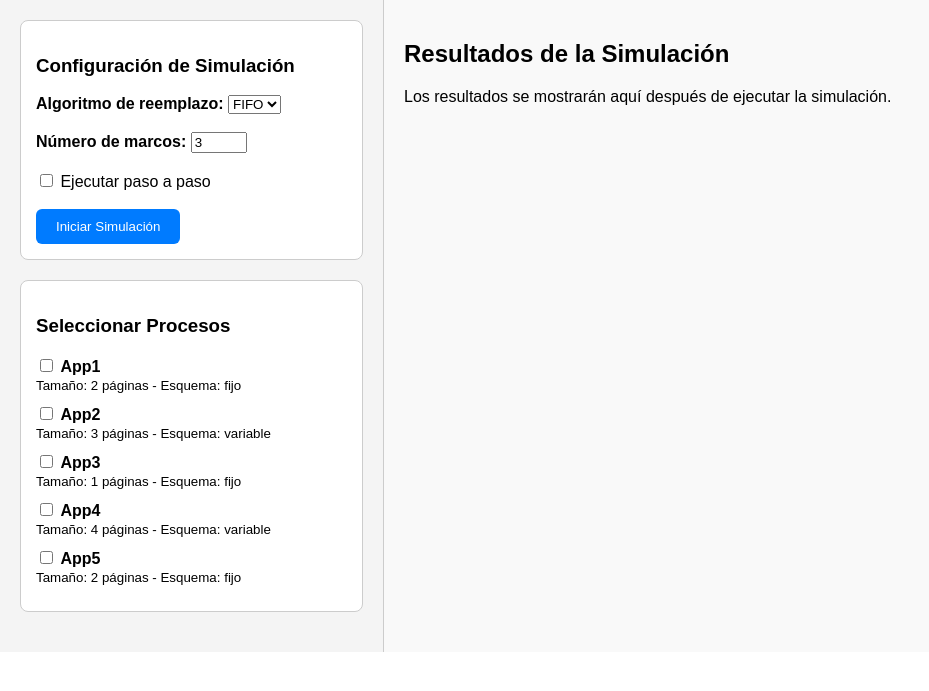
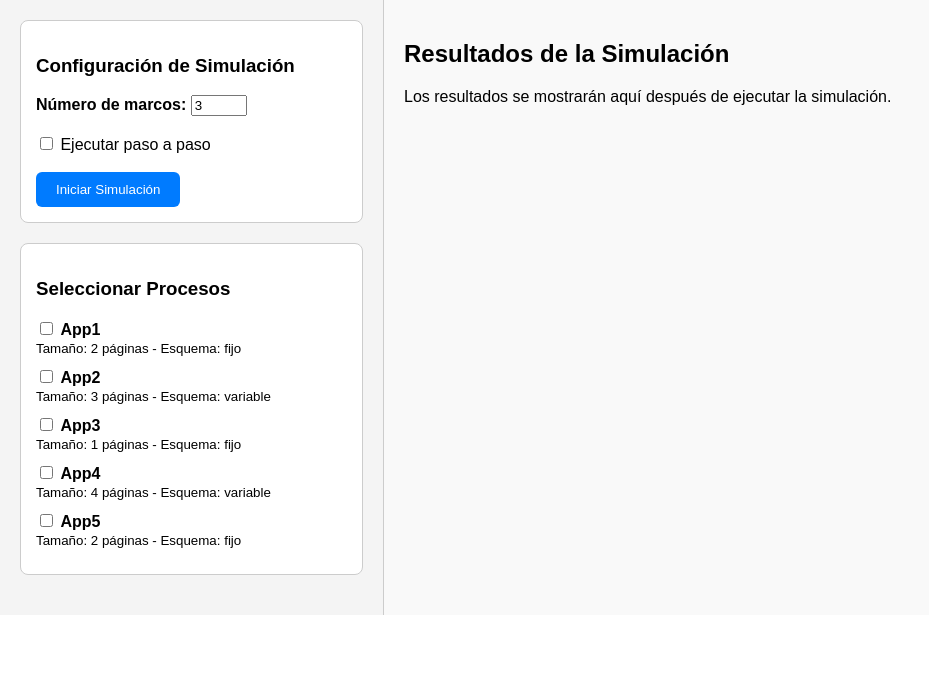
Before and after one commit to JhonCamargo-404/Gestion-de-memoria, a Flask app: page / in a window 1280 px wide. Shown: the top 691 px of the page, without its empty margins (0-929 px from the left). Run offline with Flask 3, Linux system fonts and the light colour scheme.

Commit message:
ajustes interfaz

```diff
--- a/static/script.js
+++ b/static/script.js
@@ -5,7 +5,7 @@ document.addEventListener("DOMContentLoaded", function () {
     const pasos = JSON.parse(pasosJson.textContent);
     const pasoElements = document.querySelectorAll(".paso");
 
-    // Mostrar detalles al hacer clic
+    // Asociar clics a los bloques del flujo
     pasoElements.forEach((el, idx) => {
         el.addEventListener("click", () => mostrarDetallesPaso(idx));
     });
@@ -14,22 +14,27 @@ document.addEventListener("DOMContentLoaded", function () {
         const paso = pasos[index];
         if (!paso) return;
 
+        // Mostrar datos técnicos
         document.getElementById("det-proceso").textContent = paso.proceso;
         document.getElementById("det-variable").textContent = paso.variable;
         document.getElementById("det-virt").textContent = paso.direccion_virtual;
         document.getElementById("det-fisica").textContent = paso.direccion_fisica;
         document.getElementById("det-pag").textContent = paso.pagina;
         document.getElementById("det-offset").textContent = paso.offset;
+
+        // Mostrar explicación narrativa
         document.getElementById("texto-explicacion").textContent = paso.explicacion;
 
+        // Activar bloques de visualización
         document.getElementById("detallesPaso").style.display = "block";
         document.getElementById("explicacionPaso").style.display = "block";
 
+        // Resaltar paso activo
         pasoElements.forEach(el => el.classList.remove("activo"));
         pasoElements[index].classList.add("activo");
     }
 
-    // Simulación visual de FIFO
+    // Construcción de la cola FIFO
     actualizarColaFIFO(pasos);
 });
 
@@ -38,14 +43,14 @@ function actualizarColaFIFO(pasos) {
     if (!container) return;
 
     container.innerHTML = "";
+    const cola = [];
 
-    const cola = [];
     pasos.forEach((paso, index) => {
         if (paso.fallo_pagina) {
             if (paso.swap && paso.expulsado) {
-                cola.shift();  // FIFO: eliminar más antigua
+                cola.shift(); // eliminar el más antiguo
             }
-            cola.push(paso.pagina); // agregar nueva página
+            cola.push(paso.pagina);
         }
 
         const columna = document.createElement("div");
@@ -61,7 +66,7 @@ function actualizarColaFIFO(pasos) {
 
         if (paso.swap) {
             const label = document.createElement("div");
-            label.innerHTML = "⬅️ Reemplazo";
+            label.textContent = "Reemplazo";
             label.style.marginTop = "4px";
             columna.appendChild(label);
         }
--- a/templates/index.html
+++ b/templates/index.html
@@ -2,7 +2,7 @@
 <html lang="es">
 <head>
     <meta charset="UTF-8">
-    <title>Simulador de Memoria - Inicio</title>
+    <title>Simulador de Memoria - FIFO</title>
     <meta name="viewport" content="width=device-width, initial-scale=1.0">
     <link rel="stylesheet" href="../static/styles.css">
 </head>
@@ -13,16 +13,9 @@
         <div class="panel-izquierdo">
             <div class="bloque">
                 <h3>Configuración de Simulación</h3>
-                <label for="algoritmo"><strong>Algoritmo de reemplazo:</strong></label>
-                <select name="algoritmo" id="algoritmo">
-                    <option value="FIFO" {% if algoritmo == 'FIFO' %}selected{% endif %}>FIFO</option>
-                </select>
-                <br><br>
-
                 <label for="marcos"><strong>Número de marcos:</strong></label>
                 <input type="number" name="marcos" id="marcos" value="{{ marcos if marcos else 3 }}" min="1" max="32" required>
                 <br><br>
-
                 <label>
                     <input type="checkbox" name="modo_paso" {% if session.get('modo_paso') %}checked{% endif %}>
                     Ejecutar paso a paso
@@ -88,7 +81,7 @@
                 </div>
 
                 <div id="explicacionPaso" class="bloque explicacion-visual" style="display:none">
-                    <h3>🧠 Explicación del Paso</h3>
+                    <h3>Explicación del Paso</h3>
                     <p id="texto-explicacion"></p>
                 </div>
 
```
